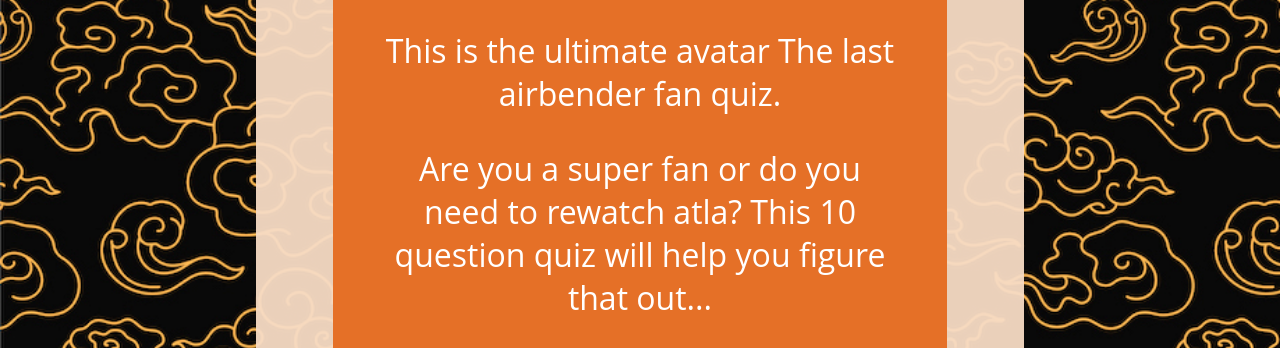
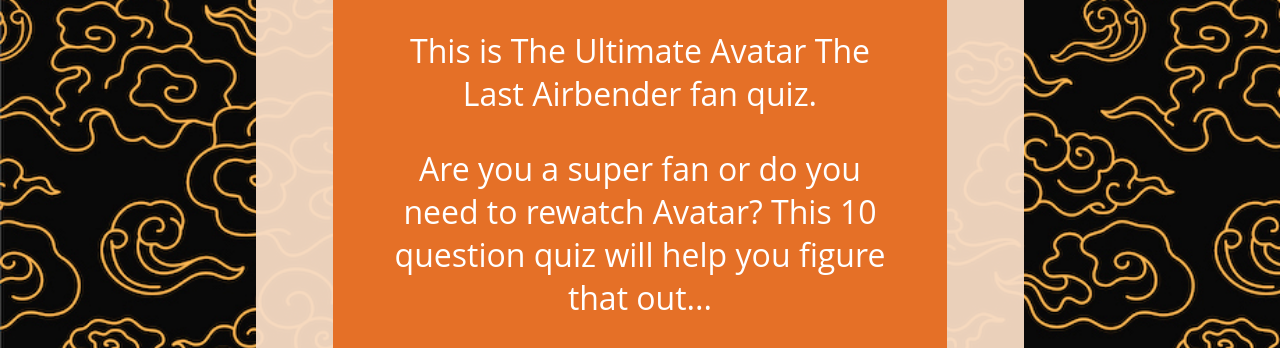
Before and after one commit to Cpeacocke4/avatar-quiz, a plain HTML site: page index.html in a window 1280 px wide. Shown: the part 308-656 px from the top of the page. Drawn offline with Linux system fonts and the light colour scheme.

Commit message:
Edit README.md file

```diff
--- a/index.html
+++ b/index.html
@@ -24,13 +24,13 @@
                     <div class="text-content" >
                         <h1>Welcome!</h1>
                         <p>
-                            This is the ultimate avatar The
-                            last airbender fan quiz.
+                            This is The Ultimate Avatar The
+                            Last Airbender fan quiz.
                         </p>
 
                         <p>
                             Are you a super fan or do you
-                            need to rewatch atla?
+                            need to rewatch Avatar?
                             This 10 question quiz will help you
                             figure that out...
                         </p>
```
Also changed, not shown: assets/README-images/css-validation.png (added), assets/README-images/html-validation.png (added), 1 other file.
